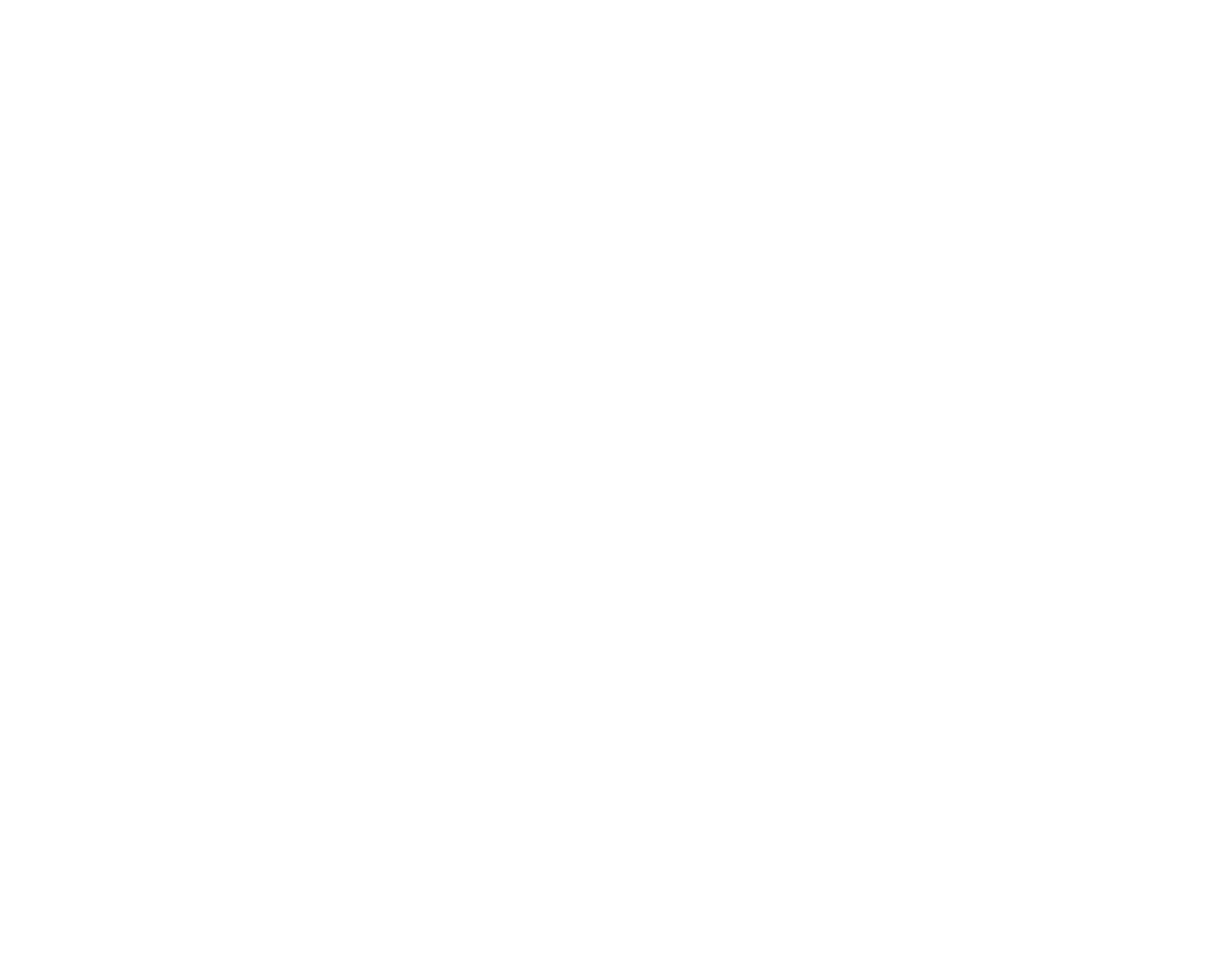
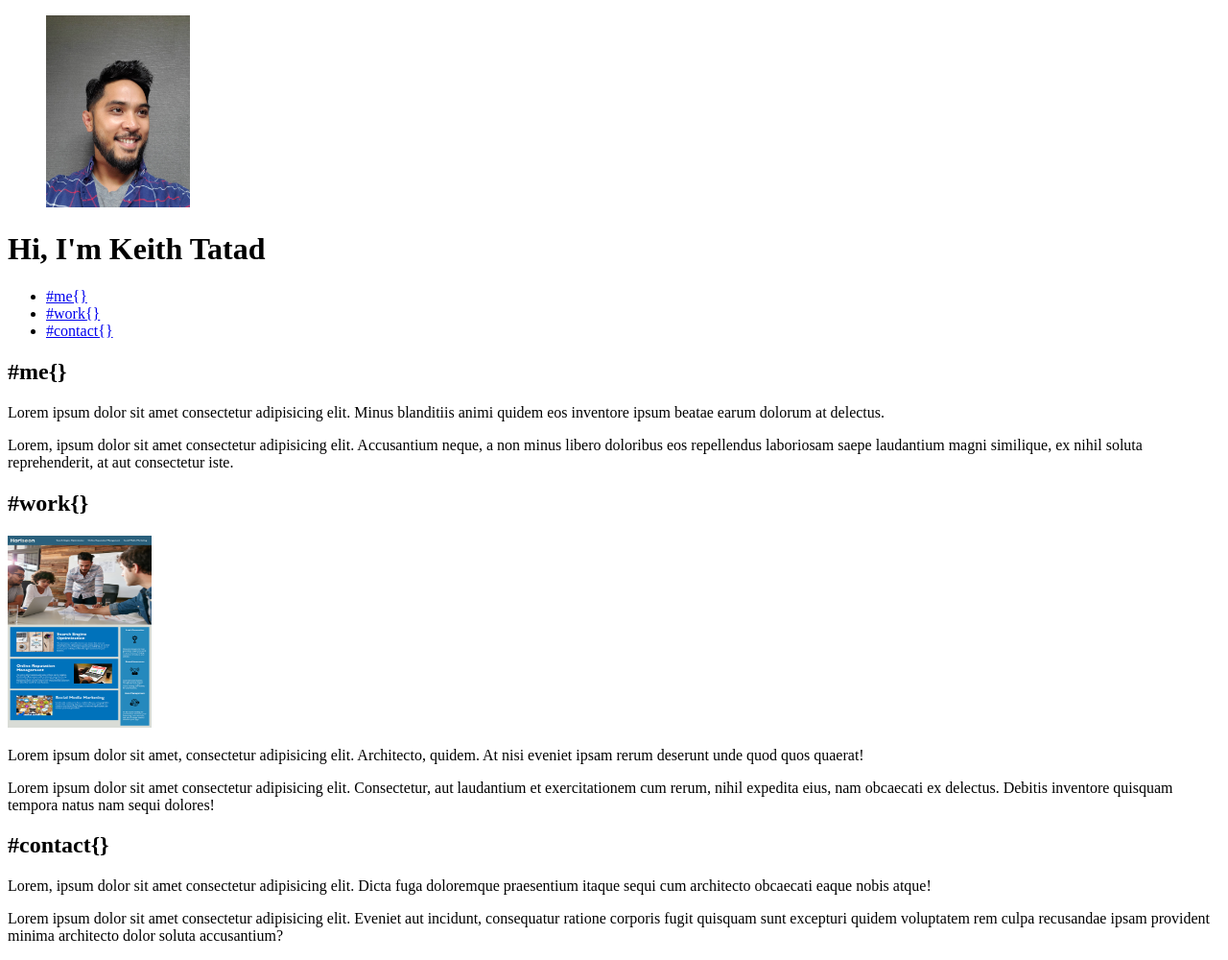
Before and after one commit to ktatad/02-Advanced-CSS-Portfolio-Homework, a plain HTML site: page index.html in a window 1280 px wide. Shown: the whole page at 96% size. Before the commit the page ends 800 px from the top, so only its background shows below. Drawn offline with Linux system fonts and the light colour scheme.

Commit message:
created base HTML framework

```diff
--- a/index.html
+++ b/index.html
@@ -5,11 +5,52 @@
         <meta charset="UTF-8">
         <meta name="viewport" content="width=device-width, initial-scale=1.0">
         <link rel="stylesheet" href="assets/css/style.css">
-    <title>Keith Tatad's Portfolio</title>
+        <link rel="icon" type="image/jpg" href="https://images.cdn3.stockunlimited.net/clipart/hash-symbol_1870469.jpg">
+        <title>#KeithTatad{}</title>
     </head>
 
     <body>
-
+        <figure>
+        <img src="assets/images/KTProfilePic.jpg" alt="Keith Tatad" width="150px" height="200px">
+        </figure>
+        <div main class="home">
+            <header class="header-container">
+                <h1>Hi, I'm Keith Tatad</h1>
+                <nav class ="header-nav">
+                    <ul>
+                        <li>
+                            <a href="#me{}">#me{}</a>
+                        </li>
+                        <li>
+                            <a href="#work{}">#work{}</a>
+                        </li>
+                        <li>
+                            <a href="#contact{}">#contact{}</a>
+                        </li>
+                    </ul>
+                </nav>
+            </header>
+            <main>
+                <div id="#me{}">
+                    <h2>#me{}</h2>
+                    <p>Lorem ipsum dolor sit amet consectetur adipisicing elit. Minus blanditiis animi quidem eos inventore ipsum beatae earum dolorum at delectus.</p>
+                    <p>Lorem, ipsum dolor sit amet consectetur adipisicing elit. Accusantium neque, a non minus libero doloribus eos repellendus laboriosam saepe laudantium magni similique, ex nihil soluta reprehenderit, at aut consectetur iste.</p>
+                </div>
+                <div id="#work{}">
+                    <h2>#work{}</h2>
+                    <a href="https://ktatad.github.io/01-HTML-Git-CSS-Homework/">
+                        <img src="assets/images/01-html-css-git-homework-demo.png" alt="Horiseon Website" width="150px" height="200px">
+                    </a>
+                    <p>Lorem ipsum dolor sit amet, consectetur adipisicing elit. Architecto, quidem. At nisi eveniet ipsam rerum deserunt unde quod quos quaerat!</p>
+                    <p>Lorem ipsum dolor sit amet consectetur adipisicing elit. Consectetur, aut laudantium et exercitationem cum rerum, nihil expedita eius, nam obcaecati ex delectus. Debitis inventore quisquam tempora natus nam sequi dolores!</p>
+                </div>
+                <div id="#contact{}">
+                    <h2>#contact{}</h2>
+                    <p>Lorem, ipsum dolor sit amet consectetur adipisicing elit. Dicta fuga doloremque praesentium itaque sequi cum architecto obcaecati eaque nobis atque!</p>
+                    <p>Lorem ipsum dolor sit amet consectetur adipisicing elit. Eveniet aut incidunt, consequatur ratione corporis fugit quisquam sunt excepturi quidem voluptatem rem culpa recusandae ipsam provident minima architecto dolor soluta accusantium?</p>
+                </div>
+            </main>
+        </div>
     </body>
 
 </html>
```
Also changed, not shown: assets/images/01-html-css-git-homework-demo.png (added), assets/images/KTProfilePic.jpg (added).
